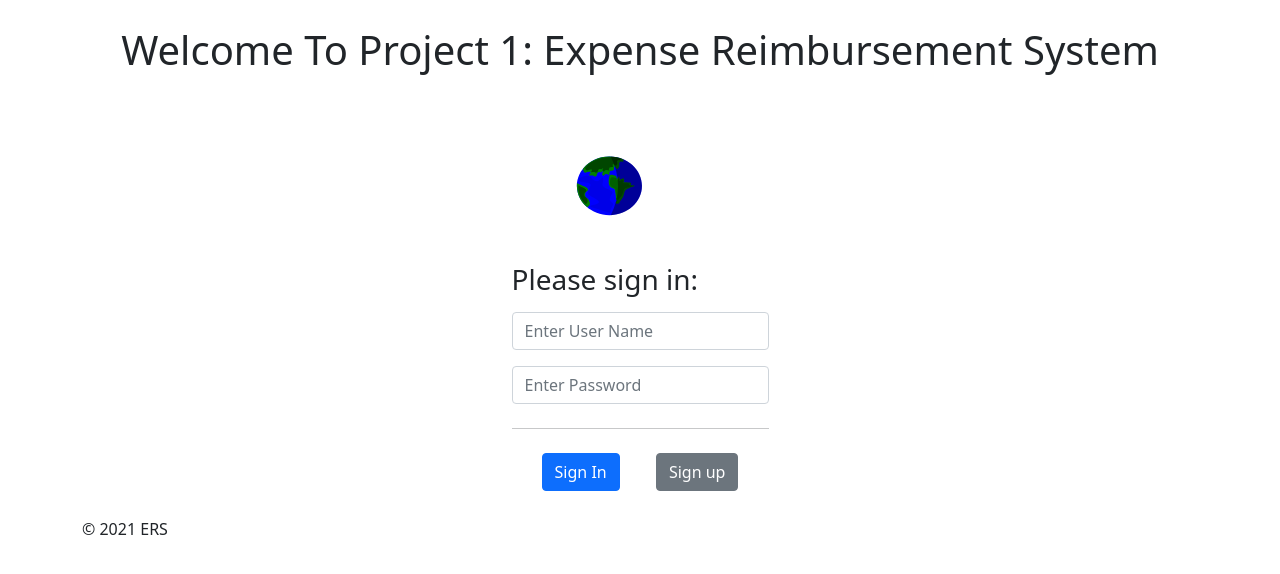
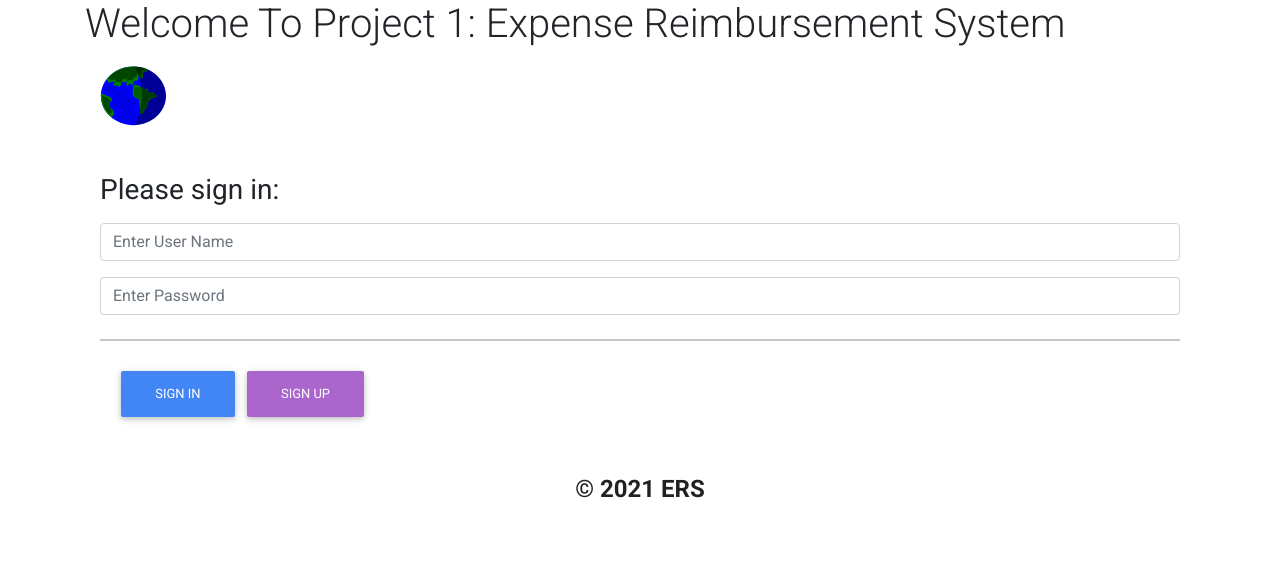
Before and after one commit to maustrauk/revature-project-1-fe, a React (Create React App) app: page / in a window 1280 px wide. Shown: the top 574 px of the page. Built offline with nearby package versions, Linux system fonts and the light colour scheme.

Commit message:
Adding footer

```diff
--- a/package.json
+++ b/package.json
@@ -10,6 +10,7 @@
     "bootstrap": "^5.1.3",
     "dotenv": "^10.0.0",
     "emailjs-com": "^3.2.0",
+    "mdbreact": "^5.1.0",
     "react": "^17.0.2",
     "react-bootstrap": "^1.6.4",
     "react-dom": "^17.0.2",
--- a/src/components/MyFooter.js
+++ b/src/components/MyFooter.js
@@ -1,11 +1,12 @@
 import React from "react";
-import { Container } from "react-bootstrap";
+import { MDBFooter } from "mdbreact";
+
 
 const MyFooter = (props) => {
     return(
-        <Container className="footer">
-            <p class="mb-1">&copy; 2021 ERS</p>
-        </Container>
+        <MDBFooter className="font-small pt-4 mt-4 text-center">
+            <p className="text-dark fw-bold fs-4">&copy; {new Date().getFullYear()} ERS</p>
+        </MDBFooter>
     );
 }
 
--- a/src/components/modals/Loading.js
+++ b/src/components/modals/Loading.js
@@ -10,9 +10,11 @@ const Loading = (props) => {
     return (
         <Modal show={isLoading} >
             <Modal.Body>
-                <Spinner animation="border" role="status">
-                    <span className="visually-hidden">Loading...</span>
-                 </Spinner>
+                <div className="text-center">
+                    <Spinner animation="border" role="status">
+                        <span className="visually-hidden"></span>
+                    </Spinner>
+                 </div>
             </Modal.Body>
         </Modal>
         );
--- a/src/index.css
+++ b/src/index.css
@@ -11,42 +11,3 @@ code {
   font-family: source-code-pro, Menlo, Monaco, Consolas, 'Courier New',
     monospace;
 }
-
-.home-page {
-  margin: 1%;
-  padding: 1%;
-}
-
-.home-page .footer {
-  text-align: center;
-  margin-top: 2%;
-}
-
-.home-page .header {
-  text-align: center;
-}
-
-.form-signin {
-  display: flex;
-  justify-content: center;
-}
-
-.form-signin img {
-  margin-top: 25%;
-  margin-left: 25%;
-}
-
-.form-signin .buttons {
-  display: flex;
-  justify-content: space-around;
-}
-
-.form-signup .buttons {
-  display: flex;
-  justify-content: space-around;
-}
-
-.form-signup .buttons button {
-  width: 100%;
-  margin-right: 1%;
-}
--- a/src/index.js
+++ b/src/index.js
@@ -5,6 +5,9 @@ import App from './App';
 import reportWebVitals from './reportWebVitals';
 
 import 'bootstrap/dist/css/bootstrap.min.css';
+import '@fortawesome/fontawesome-free/css/all.min.css';
+import 'bootstrap-css-only/css/bootstrap.min.css';
+import 'mdbreact/dist/css/mdb.css';
 
 ReactDOM.render(
   <React.StrictMode>
```
Also changed, not shown: 1 other file (tests, documents, lock files or other folders).
